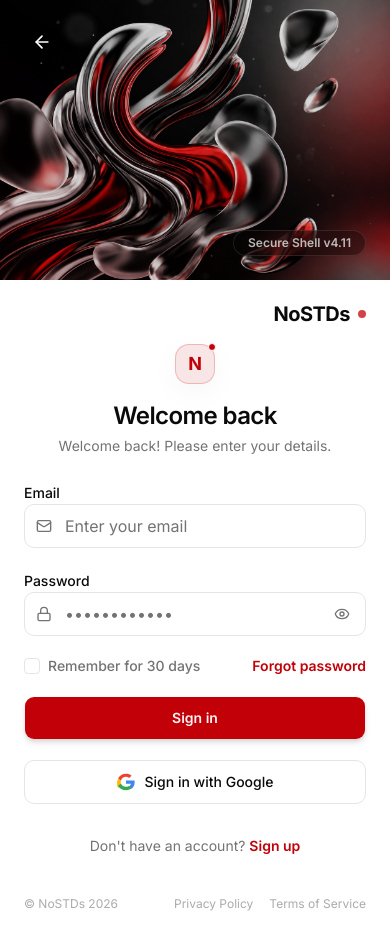
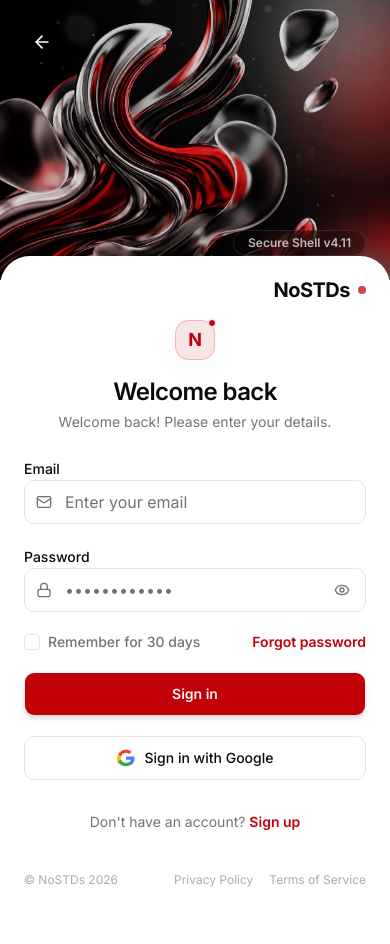
Before and after one commit to devkhushbu/nostds, a Next.js app: page /login in a window 390 px wide. After the commit the page ends 920 px from the top, so only its background shows below. Built offline with nearby package versions, Linux system fonts and the light colour scheme.

Commit message:
feat: implement login and sign-up authentication pages with responsive UI layout

```diff
--- a/src/app/(auth)/login/page.tsx
+++ b/src/app/(auth)/login/page.tsx
@@ -81,7 +81,7 @@
       </div>
 
       {/* Right Panel: Auth Form */}
-      <div className="flex w-full flex-col justify-between bg-background px-6 pt-5 pb-8 md:py-8 md:w-1/2 md:px-12 lg:px-20 xl:px-24 rounded-none">
+      <div className="flex w-full flex-col justify-between bg-background px-6 pt-5 pb-8 md:py-8 md:w-1/2 md:px-12 lg:px-20 xl:px-24 -mt-6 relative z-10 rounded-t-[30px] md:mt-0 md:rounded-none">
         {/* Top Header: Logo & Back Link */}
         <div className="flex items-center justify-between">
           <Link
--- a/src/app/(auth)/sign-up/page.tsx
+++ b/src/app/(auth)/sign-up/page.tsx
@@ -86,7 +86,7 @@
       </div>
 
       {/* Right Panel: Auth Form */}
-      <div className="flex w-full flex-col justify-between bg-background px-6 pt-5 pb-8 md:py-8 md:w-1/2 md:px-12 lg:px-20 xl:px-24 rounded-none">
+      <div className="flex w-full flex-col justify-between bg-background px-6 pt-5 pb-8 md:py-8 md:w-1/2 md:px-12 lg:px-20 xl:px-24 -mt-6 relative z-10 rounded-t-[30px] md:mt-0 md:rounded-none">
         {/* Top Header: Logo & Back Link */}
         <div className="flex items-center justify-between">
           <Link
```
